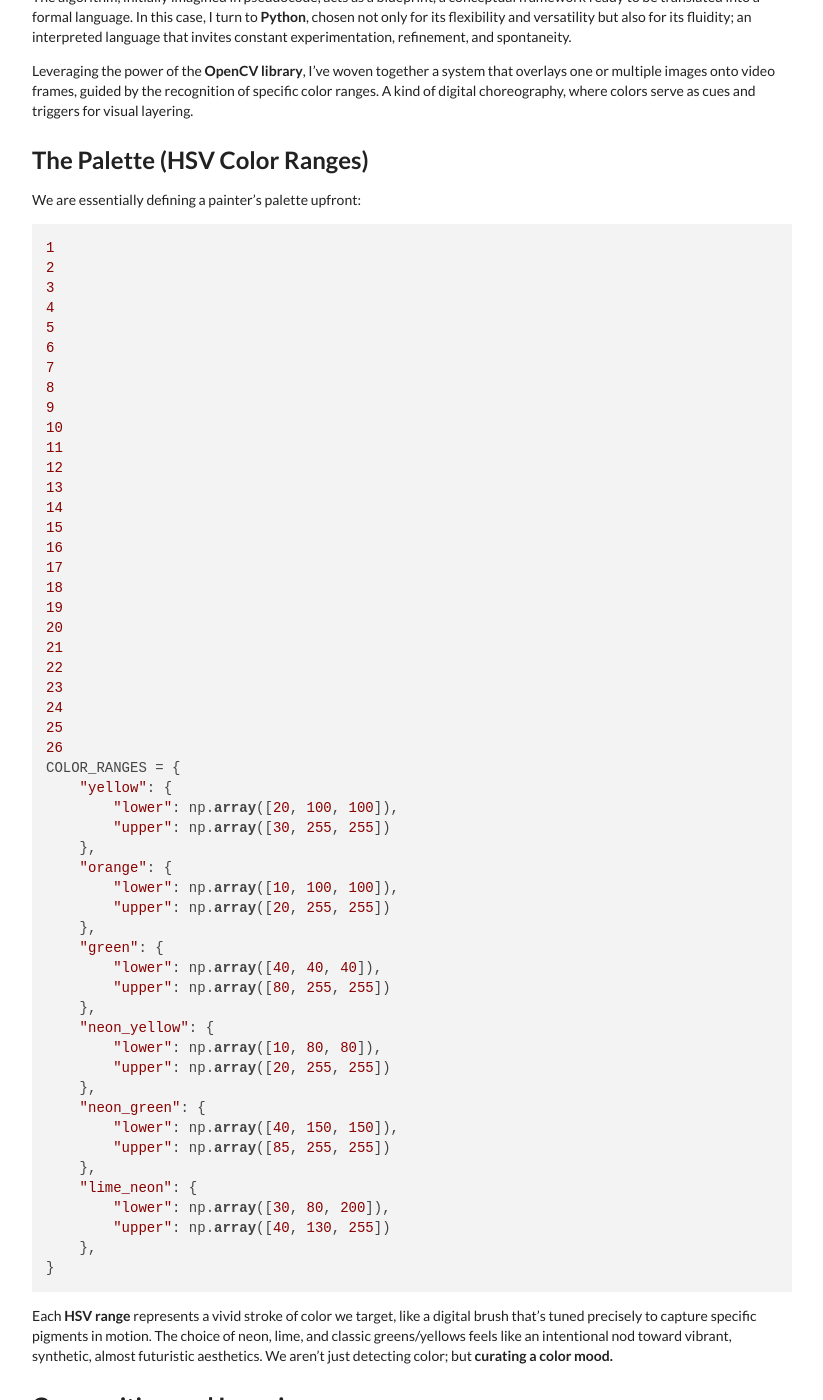
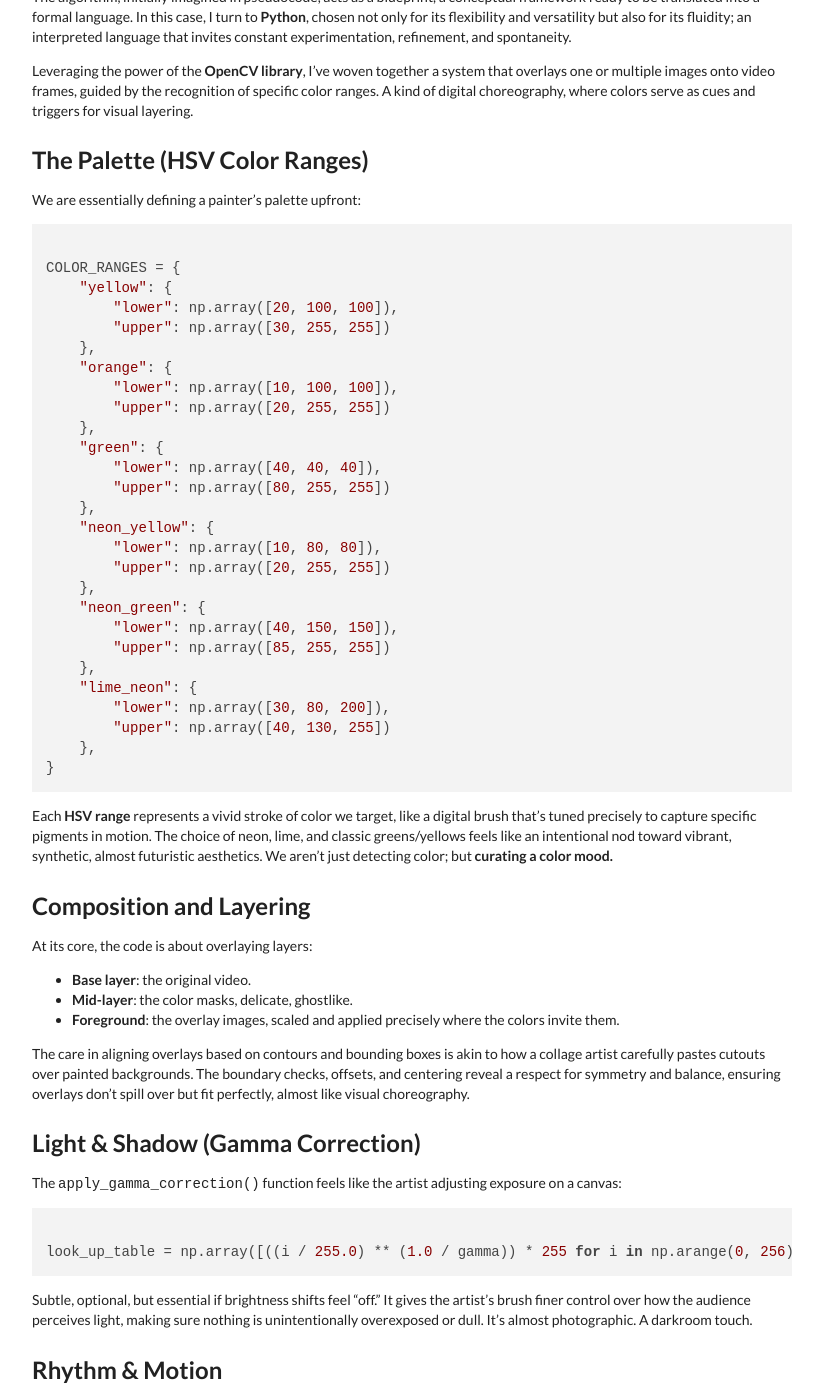
Before and after one commit to metalerk/metalerk.github.io, a Jekyll site: the page built from _posts/2025-03-21-unveiling-art-between-lines-of-code.md, in a window 1280 px wide and 1400 px high, scrolled down 1134 px. Shown: the whole window, without its empty margins (228-1051 px from the left). Built offline with Jekyll 4.4.1, drawn with Linux system fonts in a browser that asks for light colours; nearby versions of some CDN libraries; a style sheet for code colours, icons or effects is not loaded; some of the changed text lies outside the part shown.

Commit message:
fix blocks of code

````diff
--- a/_posts/2025-03-21-unveiling-art-between-lines-of-code.md
+++ b/_posts/2025-03-21-unveiling-art-between-lines-of-code.md
@@ -43,7 +43,7 @@
 
 We are essentially defining a painter's palette upfront:
 
-```python
+<pre><code class="language-python">
 COLOR_RANGES = {
     "yellow": {
         "lower": np.array([20, 100, 100]),
@@ -70,7 +70,7 @@
         "upper": np.array([40, 130, 255])
     },
 }
-```
+</code></pre>
 
 Each **HSV range** represents a vivid stroke of color we target, like a digital brush that's tuned precisely to capture specific pigments in motion. The choice of neon, lime, and classic greens/yellows feels like an intentional nod toward vibrant, synthetic, almost futuristic aesthetics. We aren't just detecting color; but **curating a color mood.**
 
@@ -90,12 +90,11 @@
 
 The `apply_gamma_correction()` function feels like the artist adjusting exposure on a canvas:
 
-```python
+<pre><code class="language-python">
 look_up_table = np.array([((i / 255.0) ** (1.0 / gamma)) * 255 for i in np.arange(0, 256)])
-```
+</code></pre>
 
 Subtle, optional, but essential if brightness shifts feel "off." It gives the artist's brush finer control over how the audience perceives light, making sure nothing is unintentionally overexposed or dull. It's almost photographic. A darkroom touch.
-
 
 
 ## Rhythm & Motion
@@ -109,7 +108,7 @@
 
 The way we store the `video_settings` in tuples:
 
-```python
+<pre><code class="language-python">
 video_settings = (
     ("01", ["F", "F", "F"], 1.5, ["green", "yellow", "lime_neon"]),
     ("02", ["A", "A"], 1.5, ["green", "lime_neon"]),
@@ -117,7 +116,7 @@
     ("04", ["C"], 1.5, ["orange"]),
     ("05", ["D", "D"], 1.5, ["green", "lime_neon"]),
 )
-```
+</code></pre>
 
 Feels modular and mathematical. Like arranging building blocks or setting up parameters for a generative art piece. It's minimal, clean, yet holds infinite potential combinations depending on how many overlays and colors we want to mix.
 
@@ -128,7 +127,6 @@
 
 Through this intersection of art and technology, we are reminded that creativity thrives not only in open canvases but equally within structured lines of beautifully written code.
 
-<br>
 <h2><q>Concreto en Juego</q>, Amsterdam, 2025.</h2>
 <br>
 
````
